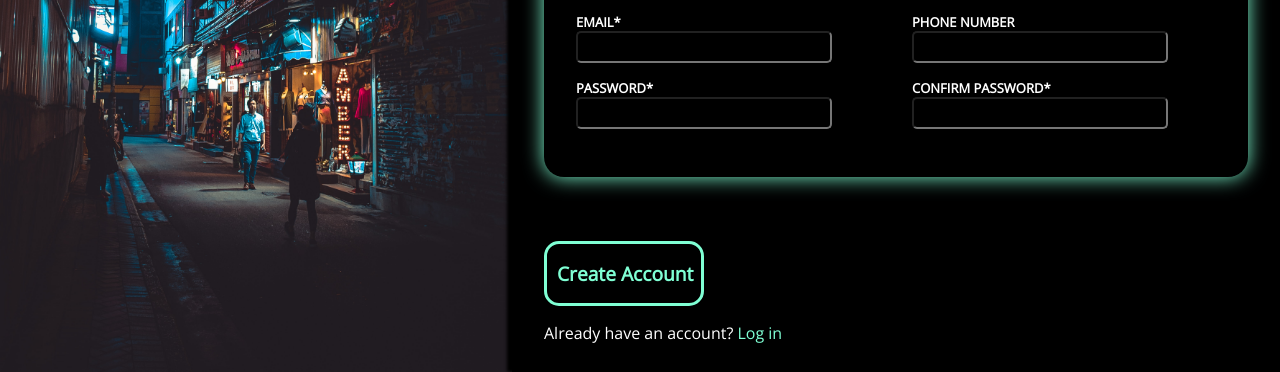
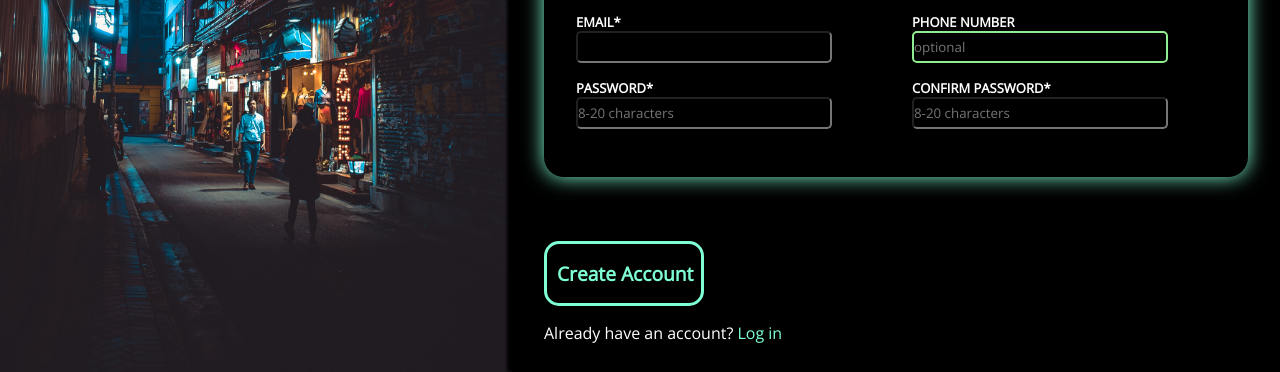
Before and after one commit to RatedYK/odin-sign-up-form, a plain HTML site: page index.html in a window 1280 px wide. Shown: the part 428-800 px from the top of the page. Drawn offline with nearby package versions, Linux system fonts and the light colour scheme.

Commit message:
add CSS psuedo classes for form and extra pattern recognition for some fields

```diff
--- a/index.html
+++ b/index.html
@@ -30,11 +30,11 @@
                     <div class="fieldBlock">
                         <div class="field">
                             <label for="fName">FIRST NAME<aria-label>*</aria-label></label>
-                            <input type="text" name="fName" id="fname" placeholder="John" required>
+                            <input type="text" name="fName" id="fName" minlength="2" maxlength="30" placeholder="John" required>
                         </div>
                         <div class="field">
                             <label for="lName">LAST NAME<aria-label>*</aria-label></label>
-                            <input type="text" name="lName" id="lName" placeholder="Smith" required>
+                            <input type="text" name="lName" id="lName" minlength="2" maxlength="30" placeholder="Smith" required>
                         </div>
                     </div>
                     <div class="fieldBlock">
@@ -44,17 +44,17 @@
                         </div>
                         <div class="field">
                             <label for="tel">PHONE NUMBER</label>
-                            <input type="tel" name="tel" id="tel">
+                            <input type="tel" pattern="\d+" name="tel" placeholder="optional" id="tel">
                         </div>
                     </div>
                     <div class="fieldBlock">
                         <div class="field">
                             <label for="password">PASSWORD<aria-label>*</aria-label></label>
-                            <input type="password" name="password" id="pw" required>
+                            <input type="password" name="password" id="pw" minlength="8" maxlength="20" placeholder="8-20 characters" required>
                         </div>
                         <div class="field">
                             <label for="confirmPassword">CONFIRM PASSWORD<aria-label>*</aria-label></label>
-                            <input type="password" name="confirmPassword" id="confirmPassword" required>
+                            <input type="password" name="confirmPassword" minlength="8" maxlength="20" placeholder="8-20 characters" id="confirmPassword" required>
                         </div>
                     </div>
                 </form>
--- a/styles.css
+++ b/styles.css
@@ -59,6 +59,7 @@ input {
 input {
     height: 2rem;
     border-radius: 5px;
+    outline: none;
     color: white;
 }
 
@@ -76,6 +77,14 @@ input {
     flex-direction: column;
     box-shadow: -5px 0px 3px black;
     color: white;
+}
+
+input:focus {
+    transform: scale(1.1);
+    border: solid 1px aquamarine;
+}
+input:valid {
+    border: solid 2px lightgreen;
 }
 
 .text-container {
```
